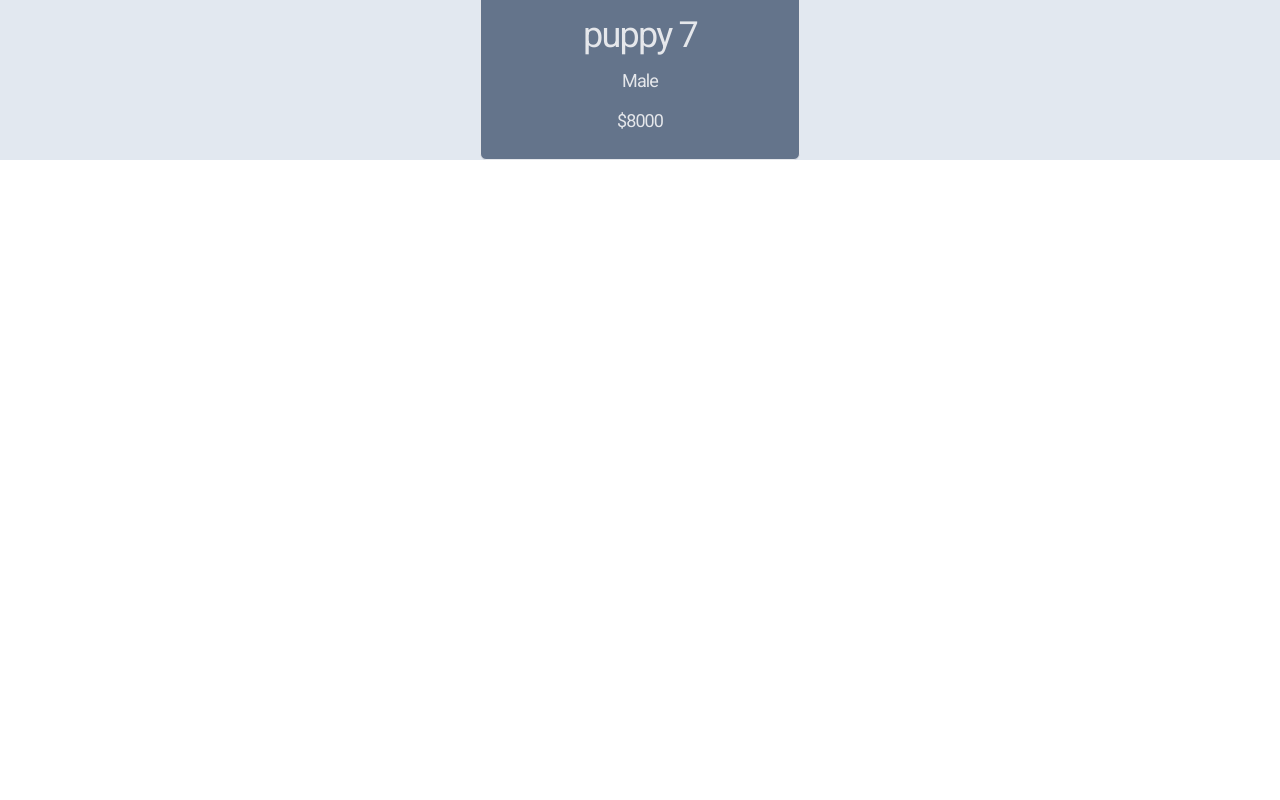
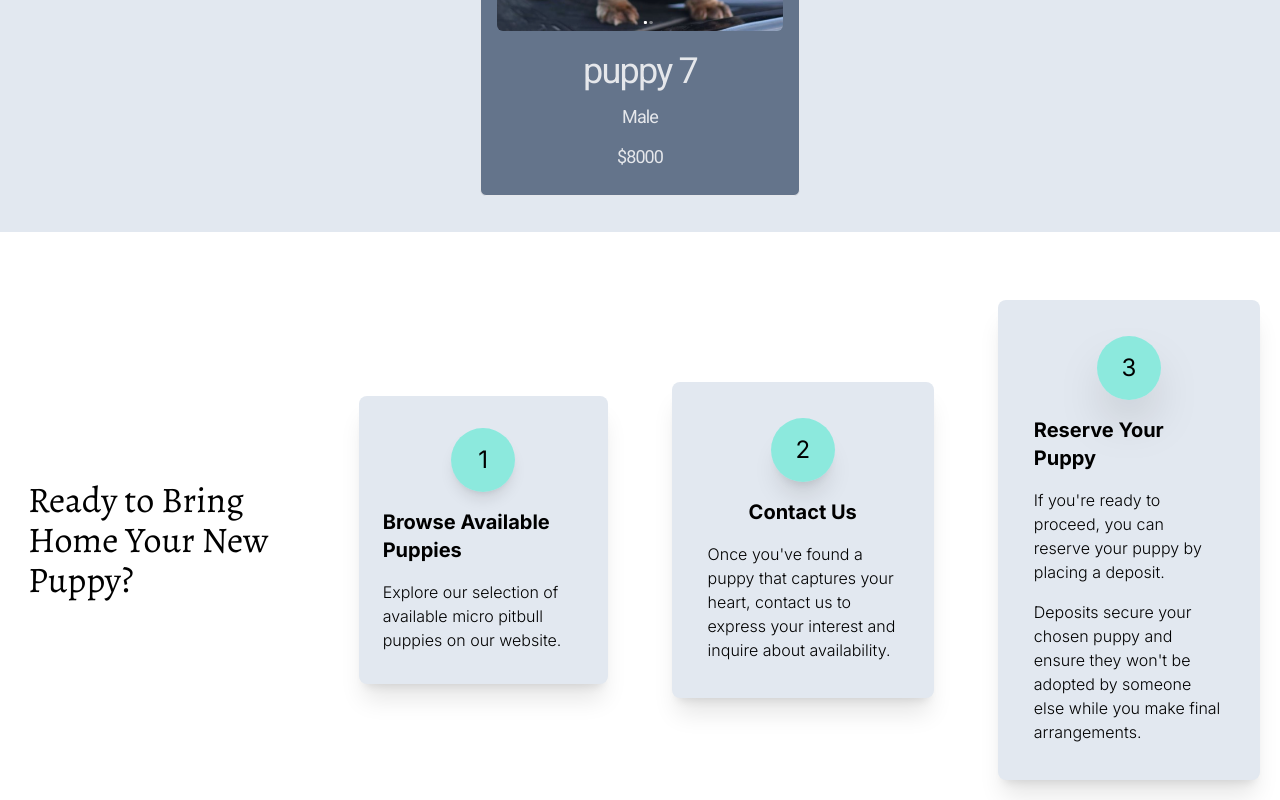
Before and after one commit to ajv55/microbullies, a Next.js app: page / in a window 1280 px wide. Shown: the part 3002-3802 px from the top of the page. Before the commit the page ends 3190 px from the top, so only its background shows below. Built offline with nearby package versions, Linux system fonts and the light colour scheme; no server answers; the database is empty.

Commit message:
update ready page

```diff
--- a/app/components/pup.tsx
+++ b/app/components/pup.tsx
@@ -24,7 +24,7 @@ export default async function Pup() {
     console.log(rows)
 
   return (
-    <div className='flex flex-col justify-center items-center bg-slate-200 mb-7'>
+    <div className='flex flex-col justify-center items-center bg-slate-200 p-9'>
         <h2 className={`${alegreya.className} text-4xl underline underline-offset-8 decoration-2 mb-14 p-4`}>Browser our puppies</h2>
         <div className='w-screen h-content  text-2xl flex flex-col justify-start md:flex-row md:flex-wrap md:justify-center items-center gap-5'>
             {dogData.map((row) => {
--- a/app/components/ready.tsx
+++ b/app/components/ready.tsx
@@ -1,9 +1,34 @@
 
+import {alegreya} from '../fonts/font'
+
+import Temp from './temp'
 
 export default function Ready() {
   return (
-    <div className="w-full h-screen border-4 border-blue-500">
-        <h1>Ready to Bring Home Your New Puppy?</h1>
+    <div className='w-full h-content flex flex-col md:flex-row gap-16 justify-center items-center mt-12 p-5'>
+        <h2 className={`${alegreya.className} text-4xl p-2`} >Ready to Bring Home Your New Puppy?</h2>
+        <div className=' md:w-2/5 w-content h-72 relative bg-slate-200 shadow-xl flex flex-col justify-center items-center rounded-lg p-6 gap-4'>
+            <div className='rounded-full w-16 h-16 bg-opacity-65 shadow-lg bg-teal-300 flex justify-center items-center'>
+                <span className='text-2xl'>1</span>
+            </div>
+            <h3 className='text-xl font-bold'>Browse Available Puppies</h3>
+            <p className='text-smx font-light'>Explore our selection of available micro pitbull puppies on our website.</p>
+        </div>
+        <div className=' md:w-2/5 w-content h-content relative bg-slate-200 shadow-xl flex flex-col justify-center items-center rounded-lg p-9 gap-4'>
+            <div className='rounded-full w-16 h-16 bg-opacity-65 shadow-xl bg-teal-300 flex justify-center items-center'>
+                <span className='text-2xl'>2</span>
+            </div>
+            <h3 className='text-xl font-bold'>Contact Us</h3>
+            <p className='text-smx font-light'>Once you&#39;ve found a puppy that captures your heart, contact us to express your interest and inquire about availability.</p>
+        </div>
+        <div className='md:w-2/5 w-content h-content relative bg-slate-200 shadow-xl flex flex-col justify-center items-center rounded-lg p-9 gap-4'>
+            <div className='rounded-full w-16 h-16 bg-opacity-65 bg-teal-300  shadow-2xl flex justify-center items-center'>
+                <span className='text-2xl'>3</span>
+            </div>
+            <h3 className='text-xl font-bold'>Reserve Your Puppy</h3>
+            <p className='text-smx font-light'>If you&#39;re ready to proceed, you can reserve your puppy by placing a deposit.</p>
+            <p className='text-smx font-light'>Deposits secure your chosen puppy and ensure they won&#39;t be adopted by someone else while you make final arrangements.</p>
+        </div>
     </div>
   )
 }
--- /dev/null
+++ b/app/components/temp.tsx
@@ -0,0 +1,30 @@
+import React from 'react'
+
+export default function Temp() {
+  return (
+    <div className='border-2 border-pink-500 w-full h-screen flex flex-col gap-16 justify-center items-center'>
+        <div className='border border-orange-400 w-4/5 h-2/5 relative bg-slate-200 flex flex-col justify-center items-center rounded-lg p-3 gap-4'>
+            <div className='rounded-full w-16 h-16 bg-teal-300 absolute -top-7  left-24 flex justify-center items-center'>
+                <span className='text-2xl'>1</span>
+            </div>
+            <h3 className='text-lg font-bold'>Browse Available Puppies</h3>
+            <p className='text-smx font-light'>Explore our selection of available micro pitbull puppies on our website.</p>
+        </div>
+        <div className='border border-orange-400 w-4/5 h-2/5 relative bg-slate-200 flex flex-col justify-center items-center rounded-lg p-3 gap-4'>
+            <div className='rounded-full w-16 h-16 bg-teal-300 absolute -top-7  left-24 flex justify-center items-center'>
+                <span className='text-2xl'>2</span>
+            </div>
+            <h3 className='text-lg font-bold'>Contact Us</h3>
+            <p className='text-smx font-light'>Once you&#39;ve found a puppy that captures your heart, contact us to express your interest and inquire about availability.</p>
+        </div>
+        <div className='border border-orange-400 w-4/5 h-2/5 relative bg-slate-200 flex flex-col justify-center items-center rounded-lg p-3 gap-4'>
+            <div className='rounded-full w-16 h-16 bg-teal-300 absolute -top-7  left-24 flex justify-center items-center'>
+                <span className='text-2xl'>3</span>
+            </div>
+            <h3 className='text-lg font-bold'>Reserve Your Puppy</h3>
+            <p className='text-smx font-light'>If you&#39;re ready to proceed, you can reserve your puppy by placing a deposit.</p>
+            <p className='text-smx font-light'>Deposits secure your chosen puppy and ensure they won&#39;t be adopted by someone else while you make final arrangements.</p>
+        </div>
+    </div>
+  )
+}
--- a/app/page.tsx
+++ b/app/page.tsx
@@ -7,6 +7,7 @@ import Header from "./components/header";
 import Pup from "./components/pup";
 import Info from "./components/info";
 import Why from "./components/why";
+import Ready from "./components/ready";
 
 
 export default function Home() {
@@ -19,6 +20,7 @@ export default function Home() {
       </div>
       <Why />
       <Pup />
+      <Ready />
     </div>
 
   );
--- a/tailwind.config.ts
+++ b/tailwind.config.ts
@@ -15,7 +15,7 @@ const config: Config = {
       },
       fontSize: {
         xxs: '10px'
-      }
+      },
     },
   },
   plugins: [],
```
Also changed, not shown: app/components/card.tsx (+2 -1 lines).
